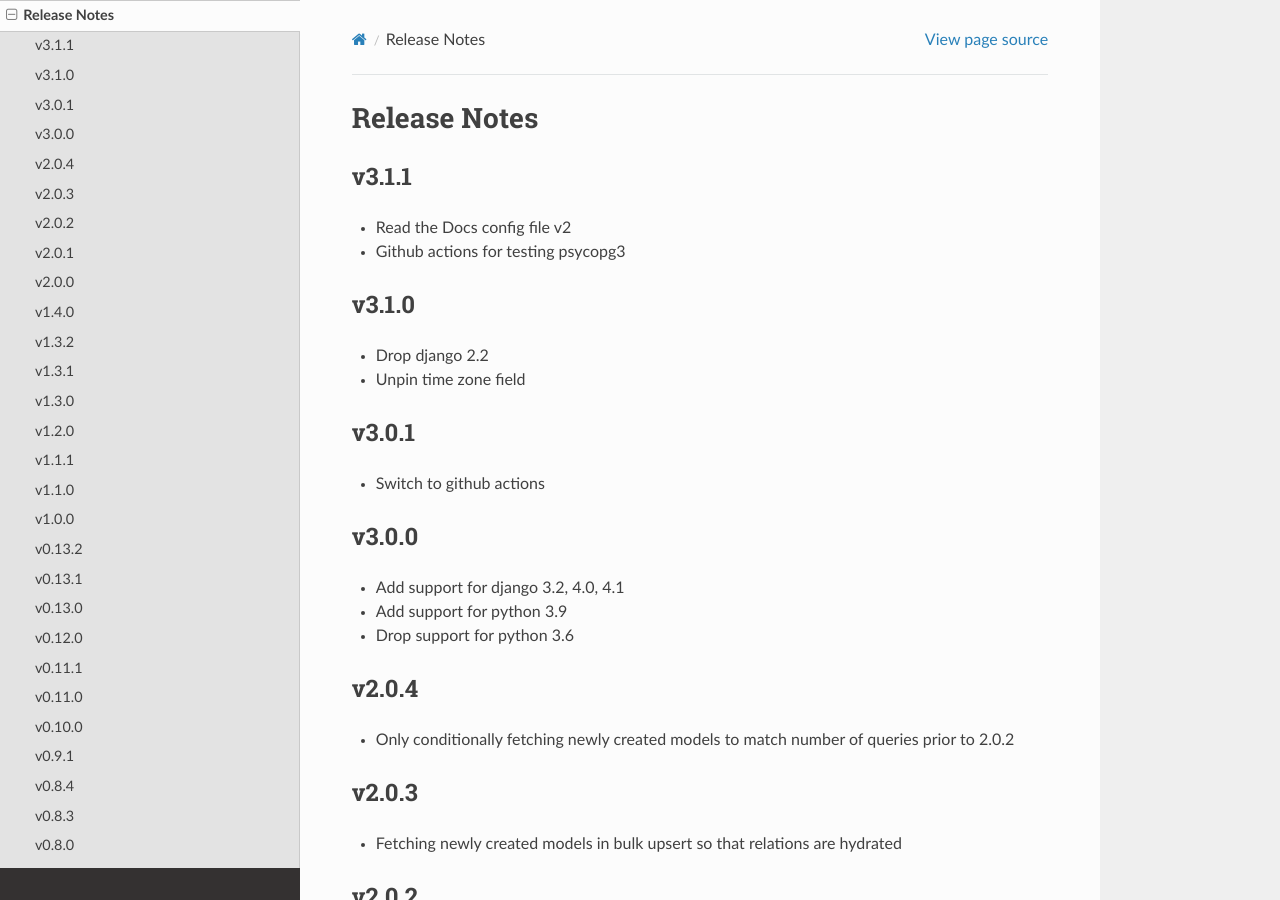
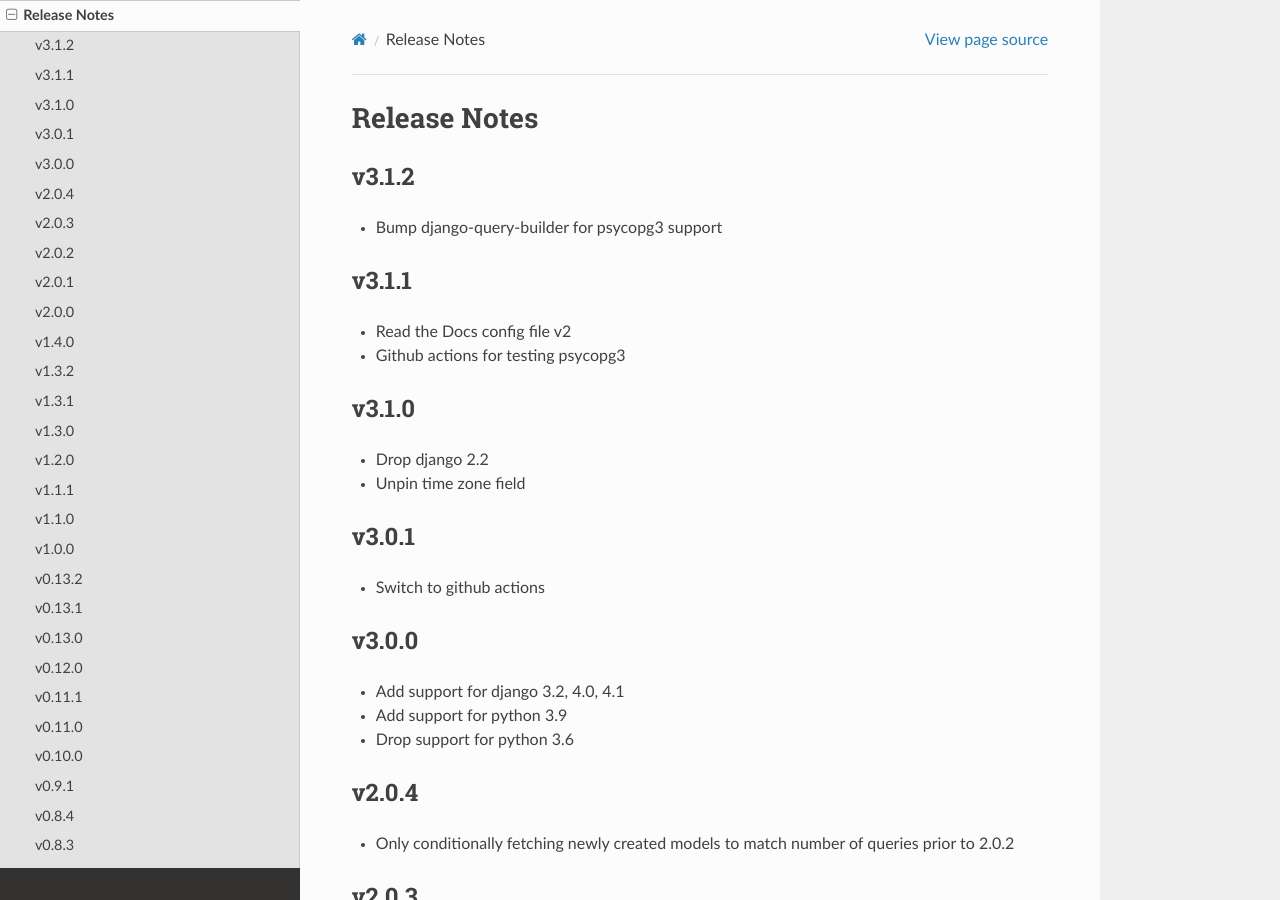
Before and after one commit to ambitioninc/django-manager-utils, a Sphinx documentation site: the page built from docs/release_notes.rst, in a window 1280 px wide and 900 px high. Built offline with Sphinx 7.4.7 and the Read the Docs theme 2.0.0, drawn with Linux system fonts in a browser that asks for light colours.

Commit message:
bump django-query-builder for psycopg3 support

```diff
--- a/docs/release_notes.rst
+++ b/docs/release_notes.rst
@@ -1,5 +1,9 @@
 Release Notes
 =============
+
+v3.1.2
+------
+* Bump django-query-builder for psycopg3 support
 
 v3.1.1
 ------
--- a/manager_utils/version.py
+++ b/manager_utils/version.py
@@ -1 +1 @@
-__version__ = '3.1.1'
+__version__ = '3.1.2'
```
Also changed, not shown: 1 other file.
